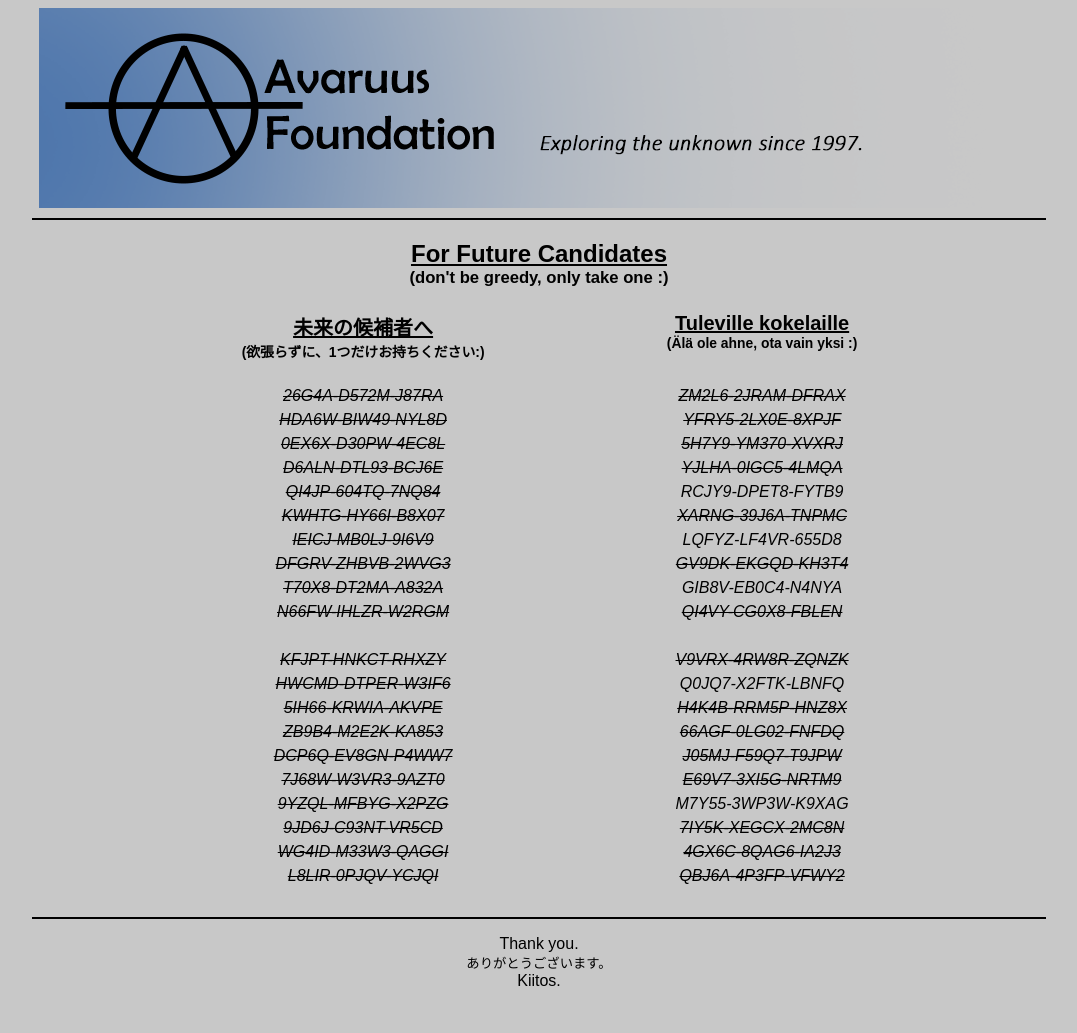
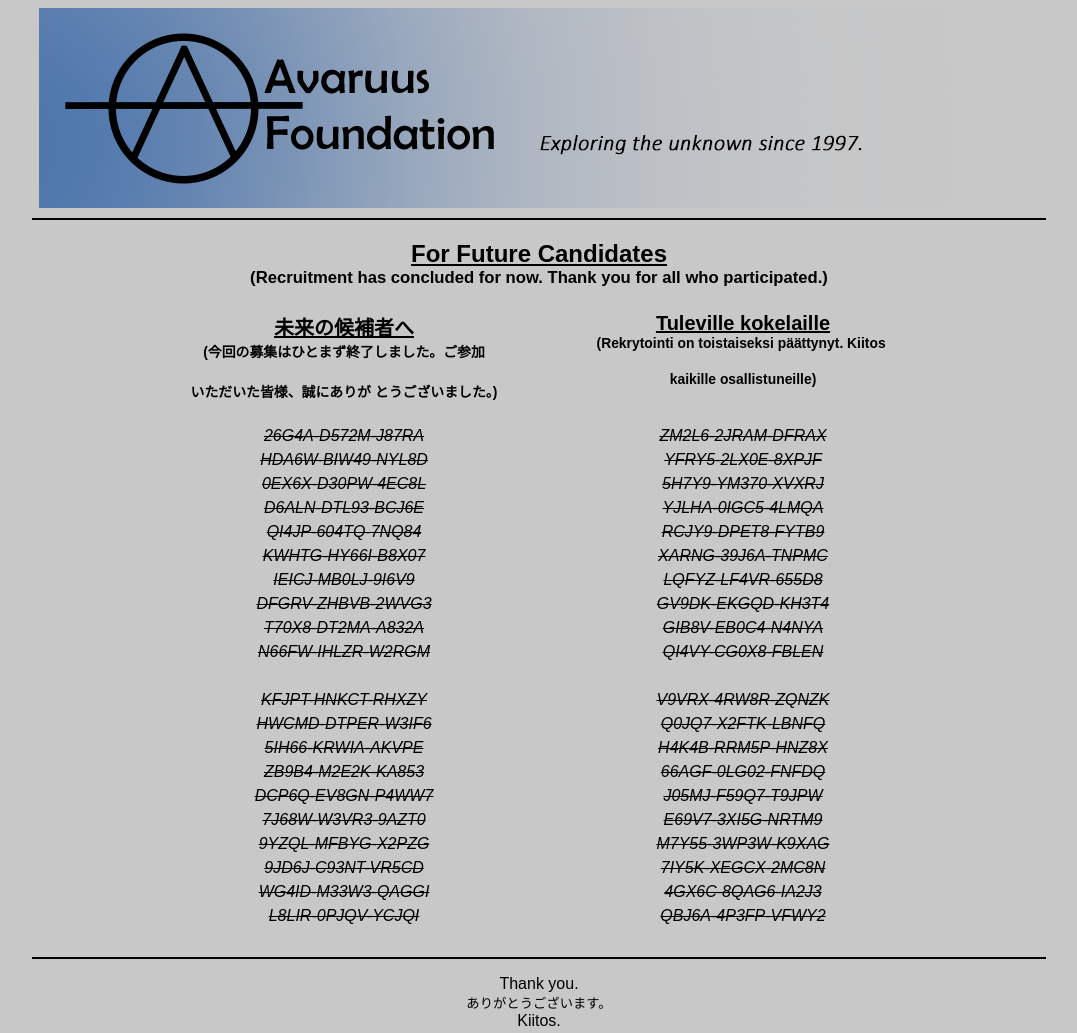
Before and after one commit to JayMarksman/avafnd, a plain HTML site: page recruitment.html in a window 1280 px wide. Shown: the whole page, without its empty margins (101-1178 px from the left). Before the commit the page ends 1006 px from the top, so only its background shows below. Drawn offline with Linux system fonts and the light colour scheme.

Commit message:
Update recruitment.html

```diff
--- a/recruitment.html
+++ b/recruitment.html
@@ -38,7 +38,8 @@ src="images/avaruus_banneri.png" alt=""> </div>
 <!-- Menu --><!-- Horizontal line -->
 <hr>
 <h2><span style="text-decoration: underline;">For Future Candidates</span><br>
-<small><small>(don't be greedy, only take one :)</small></small><br>
+<small><small>(Recruitment has concluded for now. Thank you for all who
+participated.)</small></small><br>
 </h2>
 <span><em></em></span>
 <center>
@@ -49,13 +50,17 @@ cellpadding="2" cellspacing="2">
 <td style="vertical-align: top;">
 <h2 style="text-align: center;"><small><span
 style="text-decoration: underline;">未来の候補者へ</span><br>
-<small><small>(欲張らずに、1つだけお持ちください:)</small></small></small></h2>
+<small><small>(今回の募集はひとまず終了しました。ご参加</small></small></small></h2>
+<h2 style="text-align: center;"><small><small><small>いただいた皆様、誠にありが
+とうございました。)</small></small></small></h2>
 </td>
 <td style="vertical-align: top;">
 <h2 style="text-align: center;"><small><span
 style="text-decoration: underline;">Tuleville
 kokelaille</span><br>
-<small><small>(Älä ole ahne, ota vain yksi :)</small></small></small></h2>
+<small><small>(Rekrytointi on toistaiseksi päättynyt. Kiitos&nbsp;</small></small></small></h2>
+<h2 style="text-align: center;"><small><small><small>kaikille
+osallistuneille)</small></small></small></h2>
 </td>
 </tr>
 <tr>
@@ -76,7 +81,7 @@ kokelaille</span><br>
 </tr>
 <tr>
 <td style="vertical-align: top; text-align: center;"><span><em><s>QI4JP-604TQ-7NQ84</s></em></span></td>
-<td style="vertical-align: top; text-align: center;"><span><em>RCJY9-DPET8-FYTB9</em></span></td>
+<td style="vertical-align: top; text-align: center;"><span><em><s>RCJY9-DPET8-FYTB9</s></em></span></td>
 </tr>
 <tr>
 <td style="vertical-align: top; text-align: center;"><span><em><s>KWHTG-HY66I-B8X07</s></em></span></td>
@@ -84,7 +89,7 @@ kokelaille</span><br>
 </tr>
 <tr>
 <td style="vertical-align: top; text-align: center;"><span><em><s>IEICJ-MB0LJ-9I6V9</s></em></span></td>
-<td style="vertical-align: top; text-align: center;"><span><em>LQFYZ-LF4VR-655D8</em></span></td>
+<td style="vertical-align: top; text-align: center;"><span><em><s>LQFYZ-LF4VR-655D8</s></em></span></td>
 </tr>
 <tr>
 <td style="vertical-align: top; text-align: center;"><span><em><s>DFGRV-ZHBVB-2WVG3</s></em></span></td>
@@ -92,7 +97,7 @@ kokelaille</span><br>
 </tr>
 <tr>
 <td style="vertical-align: top; text-align: center;"><span><em><s>T70X8-DT2MA-A832A</s></em></span></td>
-<td style="vertical-align: top; text-align: center;"><span><em>GIB8V-EB0C4-N4NYA</em></span></td>
+<td style="vertical-align: top; text-align: center;"><span><em><s>GIB8V-EB0C4-N4NYA</s></em></span></td>
 </tr>
 <tr>
 <td style="vertical-align: top; text-align: center;"><span><em><s>N66FW-IHLZR-W2RGM</s></em></span></td>
@@ -110,7 +115,7 @@ kokelaille</span><br>
 </tr>
 <tr>
 <td style="vertical-align: top; text-align: center;"><span><em><s>HWCMD-DTPER-W3IF6</s></em></span></td>
-<td style="vertical-align: top; text-align: center;"><span><em>Q0JQ7-X2FTK-LBNFQ</em></span></td>
+<td style="vertical-align: top; text-align: center;"><span><em><s>Q0JQ7-X2FTK-LBNFQ</s></em></span></td>
 </tr>
 <tr>
 <td style="vertical-align: top; text-align: center;"><span><em><s>5IH66-KRWIA-AKVPE</s></em></span></td>
@@ -130,7 +135,7 @@ kokelaille</span><br>
 </tr>
 <tr>
 <td style="vertical-align: top; text-align: center;"><span><em><s>9YZQL-MFBYG-X2PZG</s></em></span></td>
-<td style="vertical-align: top; text-align: center;"><span><em>M7Y55-3WP3W-K9XAG</em></span></td>
+<td style="vertical-align: top; text-align: center;"><span><em><s>M7Y55-3WP3W-K9XAG</s></em></span></td>
 </tr>
 <tr>
 <td style="vertical-align: top; text-align: center;"><span><em><s>9JD6J-C93NT-VR5CD</s></em></span></td>
```
